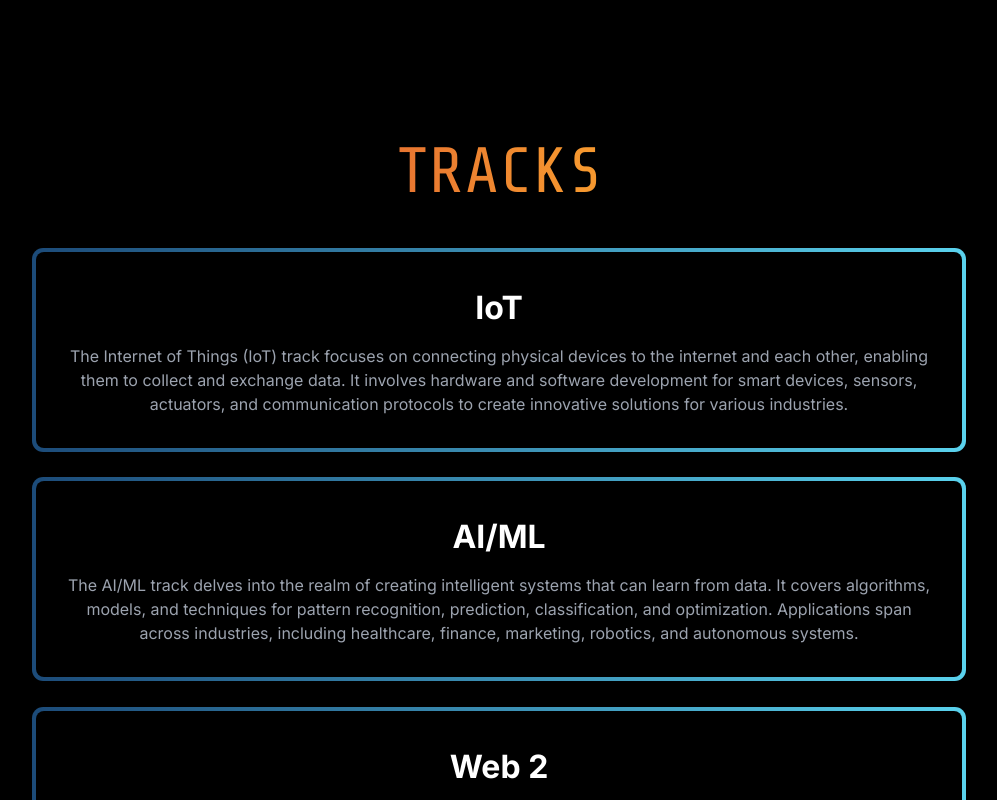
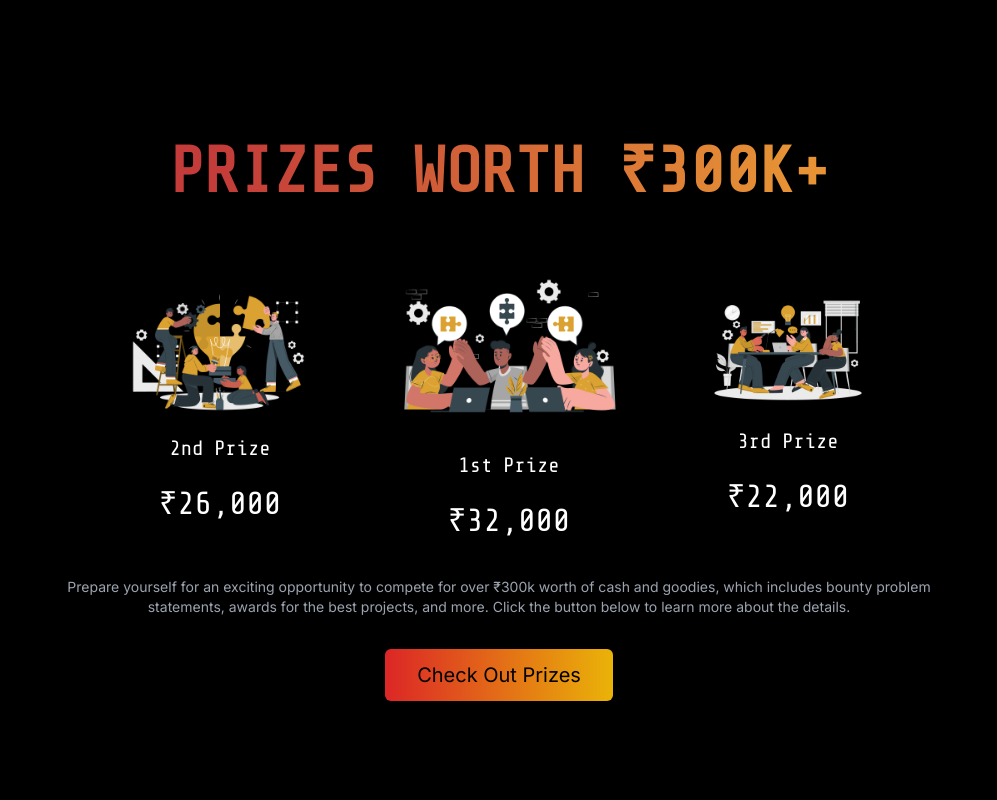
Before and after one commit to adistrim/hackJKLUv3, a Next.js app: page / in a window 1280 px wide. Shown: the part 1040-1840 px from the top of the page, without its empty margins (141-1138 px from the left). Built offline with nearby package versions, Linux system fonts and the light colour scheme.

Commit message:
minor fixes in the prize component & change the position on the home page

```diff
--- a/src/app/components/home.tsx
+++ b/src/app/components/home.tsx
@@ -24,7 +24,7 @@ const HomeComponent = () => {
   return (
     <div className={`mx-[1rem] md:mx-[10rem] ${tech_mono.className}`}>
       <div
-        className={`flex flex-col md:flex-row items-center justify-center mt-[1.5rem] md:mt-[5.5rem]`}
+        className={`flex flex-col md:flex-row items-center justify-center mt-[3rem] md:mt-[5.5rem]`}
       >
         <div className="flex flex-col items-center md:items-start justify-center w-100% md:w-1/2">
           <h2 className="text-[1.3rem] md:text-[2.25rem] text-center md:text-left">
@@ -112,7 +112,9 @@ const HomeComponent = () => {
         <Image src="/CONNECT.png" alt="" width={270} height={100} />
       </div>
 
-      <div className=" mt-[10rem]">
+      <Prizes/>
+
+      <div>
         <h1
           className="text-[3rem] md:text-[4rem] text-center mb-4"
           style={{
@@ -320,7 +322,7 @@ const HomeComponent = () => {
           </ul>
         </div>
       </div>
-      <Prizes/>
+
       <div className="relative">
         <div className="absolute -inset-0.5 bg-gray-400 rounded-[1rem] blur opacity-75"></div>
         <div className="flex flex-col bg-black rounded-[1rem] items-center justify-center relative">
--- a/src/app/components/prizes.tsx
+++ b/src/app/components/prizes.tsx
@@ -13,12 +13,12 @@ const Prizes: React.FC = () => {
 
   return (
     <div
-      className={`${pathname === "/sponsors" ? "block" : "md:block"} ${tech_mono.className} min-h-screen mx-[1rem] my-[3rem] md:my-[8rem]`}
+      className={`${pathname === "/sponsors" ? "block" : "md:block"} ${tech_mono.className} min-h-screen mx-[1rem] my-[8rem] md:my-[8rem]`}
       id="sponsor-section"
     >
       <div className="bg-black">
         <section className="mb-1 md:mb-16">
-          <h3 className="text-[2.8rem] md:text-[4rem] font-bold text-center my-[2rem] md:mb-[1rem] md:mt-[8rem] text-[#f58b40] ">
+          <h3 className="text-[2rem] md:text-[4rem] font-bold text-center my-[2rem] md:mb-[1rem] md:mt-[8rem] text-[#f58b40] ">
             <span
               className="text-transparent bg-clip-text"
               style={{
@@ -48,17 +48,12 @@ const Prizes: React.FC = () => {
               </div>
             </div>
           </div>
-          <p className="text-center text-gray-300 text-[1.1rem] mb-[2rem]">
-            We're thrilled to announce that participants will have the chance
-            to compete for a staggering ₹300k+ worth of cash and goodies.
-            Imagine the possibilities as you dive into a world of innovation,
-            collaboration, and limitless potential. From aspiring developers
-            to seasoned designers, this is your chance to shine and claim your
-            share of the rewards.
+          <p className={`text-center text-gray-400 text-sm mb-[2rem] ${inter.className} `}>
+            Prepare yourself for an exciting opportunity to compete for over ₹300k worth of cash and goodies, which includes bounty problem statements, awards for the best projects, and more. Click the button below to learn more about the details.
           </p>
           <NextLink href="https://hack-jklu.devfolio.co/prizes/" passHref target="_blank">
             <div className="flex items-center justify-center">
-              <p className="inline-block px-8 py-3 text-black text-lg md:text-xl rounded-md bg-gradient-to-r from-red-600 to-yellow-500 {{inter.className}}">
+              <p className={`inline-block px-8 py-3 text-black text-lg md:text-xl rounded-md bg-gradient-to-r from-red-600 to-yellow-500 ${inter.className}`}>
                 Check Out Prizes
               </p>
             </div>
```
